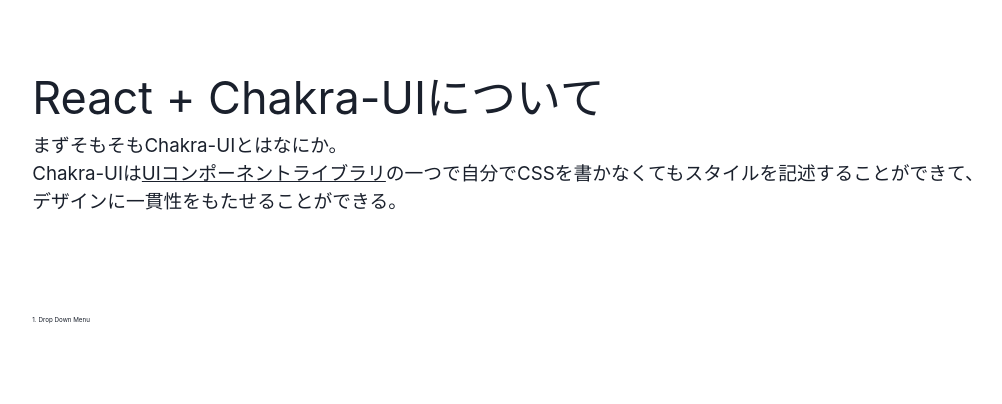
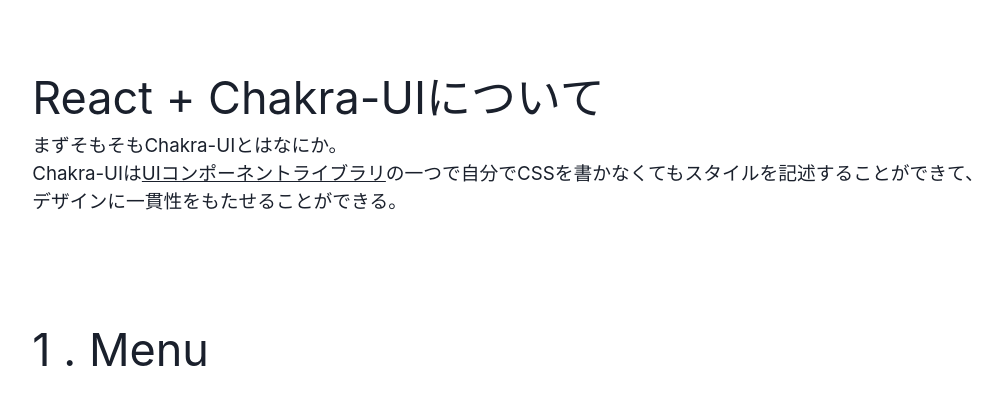
Before and after one commit to RikutoOgaki/React-CSSpage, a Next.js app: page /components/Chakra-UIcontents in a window 1280 px wide. Shown: the top 404 px of the page, without its empty margins (132-1134 px from the left). Built offline with nearby package versions, Linux system fonts and the light colour scheme.

Commit message:
ReactCSS

```diff
--- a/src/pages/components/Chakra-UIcontents.tsx
+++ b/src/pages/components/Chakra-UIcontents.tsx
@@ -36,7 +36,10 @@ export default function Chakra() {
                         </Text>
                     </Box>
                     <Box as='section' w={'90rem'}>
-                        <Text>1. Drop Down Menu</Text>
+                        <Text fontSize={'7xl'}>1 . Menu</Text>
+                        <Box>
+
+                        </Box>
                     </Box>
                 </Flex>
             </Flex>
```
